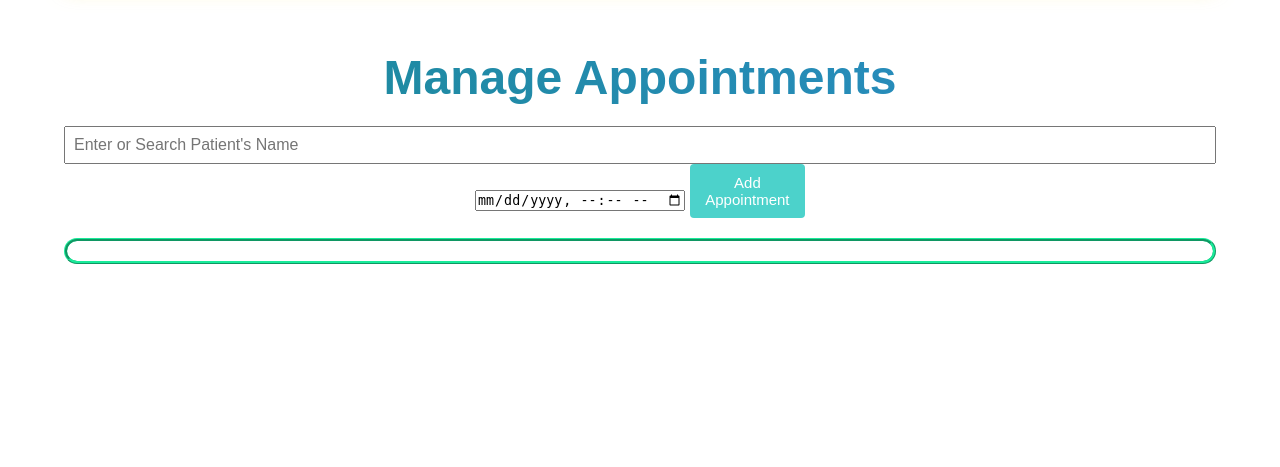
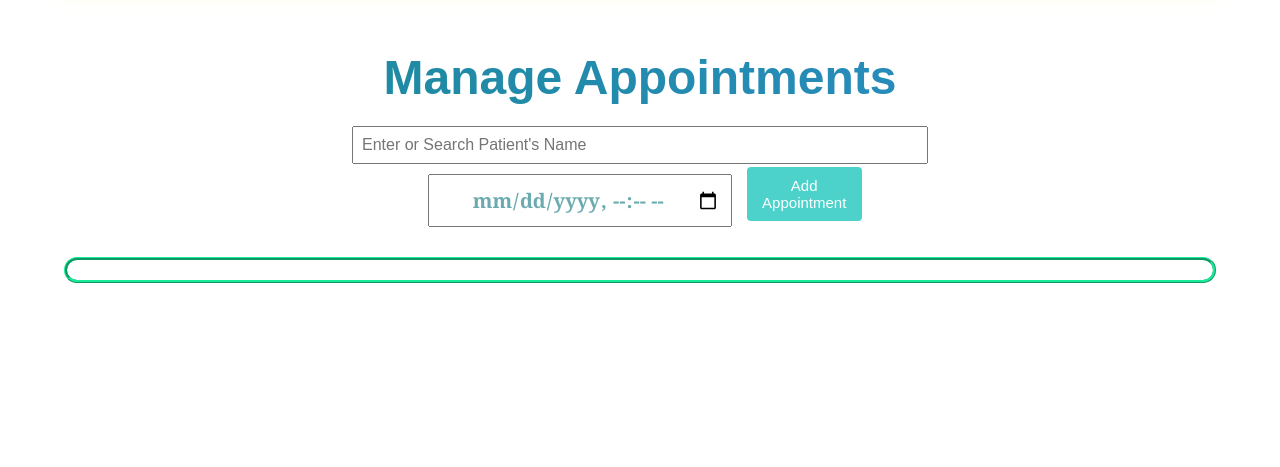
Before and after one commit to Qkenza/DocPointify, a Flask app: template Templates/appointments.html in a window 1280 px wide. Shown: the part 168-635 px from the top of the page. Run offline with Flask 3, Linux system fonts and the light colour scheme; the template is opened without the code that fills it, so the values that code supplies are empty; data comes from the database, SQL or seed files in the repository; both versions use the stored data as it was after the commit.

Commit message:
appointment Date/Time layout

```diff
--- a/Templates/appointments.html
+++ b/Templates/appointments.html
@@ -46,30 +46,32 @@
         font-size: 0.9em;
       }
       .appointment-time {
-        color: #666;
-        font-size: 0.8em;
+        color: #35e76a;
+        font-size: 20px;
       }
       .appointment-name {
         font-weight: bold;
         display: block;
       }
       #patientNameInput {
-        width: 100%;
+        width: 50%;
         padding: 8px;
         font-size: 1em;
         box-sizing: border-box;
       }
 
       #searchResults {
-        position: absolute;
-        width: 100%;
+        position:absolute;
+        width:50%;
         background-color: #ffffff;
         border: 1px solid #ccc;
         box-shadow: 0px 4px 6px rgba(0, 0, 0, 0.1);
         z-index: 10;
         display: none; /* Initially hidden */
         max-height: 200px;
-        overflow-y: auto;
+        overflow-y:auto;
+        top: 100%; /* Positions the dropdown just below the input */
+        left: 25%; /* Aligns the dropdown with the left side of the input */
       }
 
       #searchResults div {
@@ -80,6 +82,17 @@
 
       #searchResults div:hover {
         background-color: #f0f0f0;
+      }
+
+      #appointmentDateTime{
+        font-size: 20px;
+        font-family:Cambria, Cochin, Georgia, Times, 'Times New Roman', serif;
+        color: color-mix(in srgb-linear, #0d7141e3 60%, #6ac4f494 40%);
+        font-weight: bold;
+        text-align: center;
+        width:auto;
+        padding: 10px;
+        margin: 10px;
       }
 
       .form-container {
```
Also changed, not shown: instance/entries.db.
